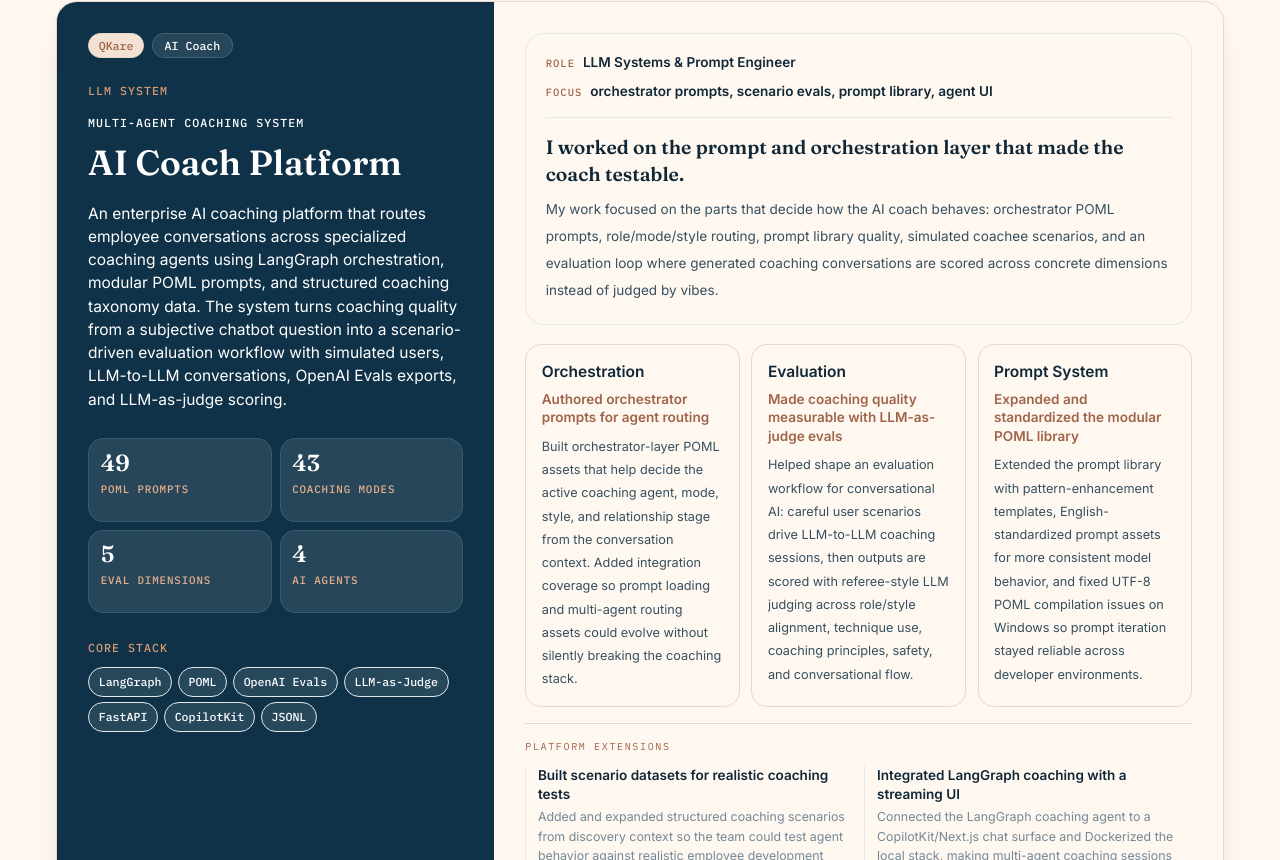
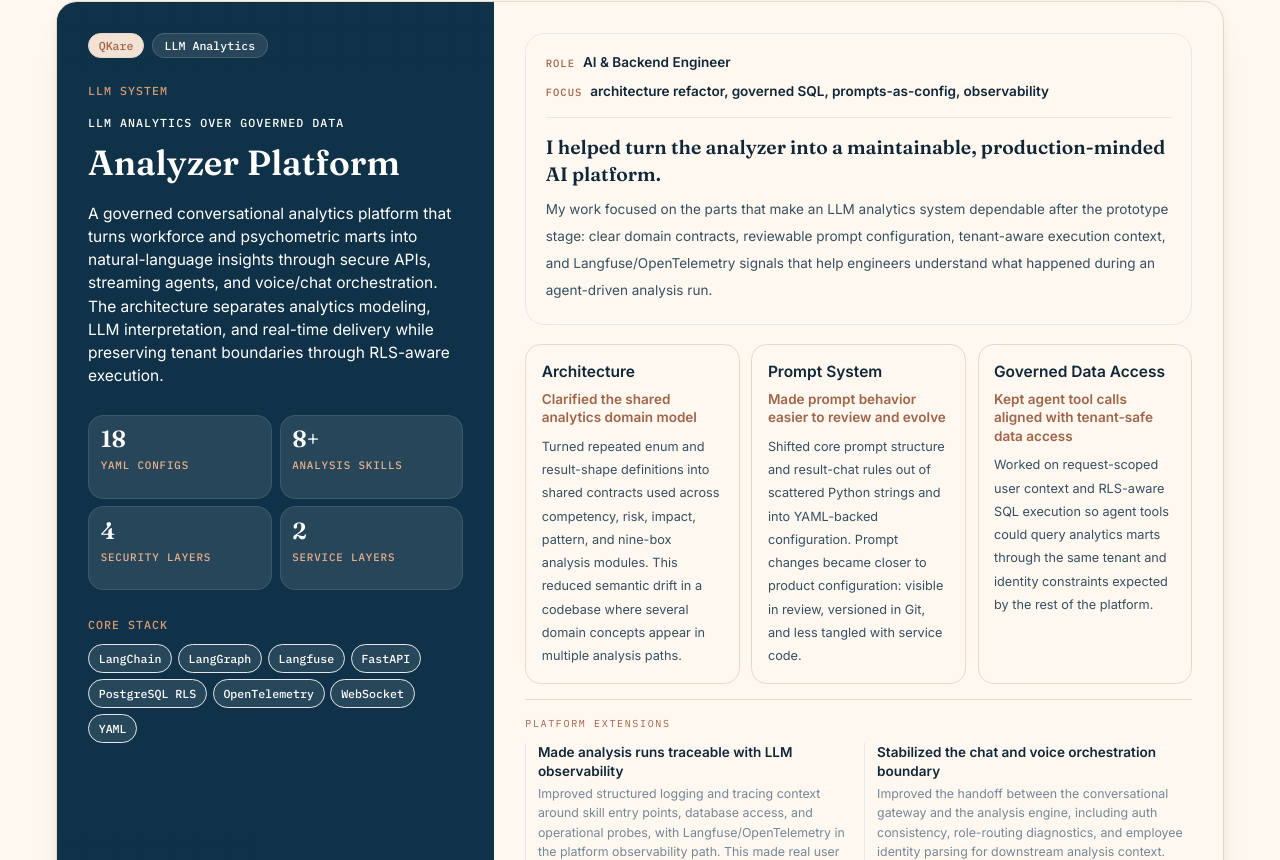
Before and after one commit to melisklc0/melis-kilic-portfolio, a React (Vite) app: page / in a window 1280 px wide. Shown: the part 4500-5360 px from the top of the page. Built offline with nearby package versions, Linux system fonts and the light colour scheme.

Commit message:
feat: enhance Analyzer Platform project details and improve clarity in descriptions

```diff
--- a/src/data/projects.ts
+++ b/src/data/projects.ts
@@ -164,8 +164,9 @@ export const projects: Project[] = [
   },
   {
     id: 'conversational-behavioral-analytics',
+    featured: true,
     status: 'company',
-    techStack: ['LangChain', 'LangGraph', 'FastAPI', 'WebSocket', 'PostgreSQL RLS', 'OpenAI', 'YAML'],
+    techStack: ['LangChain', 'LangGraph', 'Langfuse', 'FastAPI', 'PostgreSQL RLS', 'OpenTelemetry', 'WebSocket', 'YAML'],
     links: {
       private_note: 'Built at QKare; source code is private.',
     },
@@ -174,110 +175,110 @@ export const projects: Project[] = [
       subtitle: 'LLM analytics over governed data',
       badge: 'LLM Analytics',
       supportingSummary:
-        'A governed LLM analytics backend over workforce and psychometric data that lets HR and managers ask natural-language questions without bypassing tenant boundaries. Instead of navigating complex dashboards or waiting for data teams to write SQL reports, leaders can query their own data directly and instantly receive reliable, data-backed insights.',
+        'A governed conversational analytics platform that lets HR and managers ask natural-language questions over workforce and psychometric data through secure APIs, streaming agents, and voice/chat orchestration. The system connects LangChain analysis skills, a LangGraph gateway, dbt-backed PostgreSQL marts, tenant-safe RLS, and Langfuse/OpenTelemetry observability so business users can get reliable insights without writing SQL.',
       supportingImpact:
-        'Cleaned up & stabilized the analyzer backend: Removed duplicated enums/dataclasses and consolidated shared domain concepts into cleaner single sources of truth.\n\nMoved prompt assembly toward maintainable YAML config and fixed critical edge cases around auth, user context, RLS-aware SQL, and observability.',
+        'Helped mature the analyzer into a platform-style AI service rather than a set of isolated analysis modules. The work clarified shared domain contracts, made prompt behavior easier to review through YAML configuration, and strengthened the path between LLM reasoning and tenant-safe analytics data.\n\nThe result was a more production-minded analyzer layer: consistent auth across REST and streaming flows, request-scoped user context for governed tool calls, Langfuse-aware operational visibility, and more resilient handling of incomplete analytics metadata.',
       summary:
-        'A governed LLM analytics service that lets HR and managers ask natural-language questions over workforce and psychometric data without bypassing tenant boundaries. Instead of navigating complex dashboards or waiting for data teams to write SQL reports, leaders can query their own data directly and instantly receive reliable, data-backed insights.',
-      roleLine: 'Role: AI Backend Contributor · Focus: auth, governed SQL, prompt configuration, observability',
-      focusTitle: 'My focus — secure context propagation, prompts-as-config & observability',
+        'A governed conversational analytics platform that turns workforce and psychometric marts into natural-language insights through secure APIs, streaming agents, and voice/chat orchestration. The architecture separates analytics modeling, LLM interpretation, and real-time delivery while preserving tenant boundaries through RLS-aware execution.',
+      roleLine: 'Role: AI & Backend Engineer · Focus: architecture refactor, governed SQL, prompts-as-config, observability',
+      focusTitle: 'I helped turn the analyzer into a maintainable, production-minded AI platform.',
       focusSummary:
-        'My work sat in the production-hardening layer of the AI analytics stack: auth consistency, user context propagation, RLS-aware SQL execution, prompt/config maintainability, and operational logging. The goal was a safer, easier-to-debug bridge between LLM reasoning and governed analytics data.',
+        'My work focused on the parts that make an LLM analytics system dependable after the prototype stage: clear domain contracts, reviewable prompt configuration, tenant-aware execution context, and Langfuse/OpenTelemetry signals that help engineers understand what happened during an agent-driven analysis run.',
       metrics: [
-        { value: 'HTTP + WS', label: 'auth paths' },
-        { value: 'RLS', label: 'SQL access' },
-        { value: 'YAML', label: 'prompt config' },
-        { value: 'Logs', label: 'observability' },
+        { value: '18', label: 'YAML configs' },
+        { value: '8+', label: 'analysis skills' },
+        { value: '4', label: 'security layers' },
+        { value: '2', label: 'service layers' },
       ],
       contributions: [
         {
-          module: 'auth',
-          title: 'JWT and WebSocket hardening',
+          module: 'Architecture',
+          title: 'Clarified the shared analytics domain model',
           description:
-            'Aligned REST and WebSocket token handling so streaming analysis requests follow the same trust model as HTTP endpoints, with improved Swagger support for secured local testing.',
+            'Turned repeated enum and result-shape definitions into shared contracts used across competency, risk, impact, pattern, and nine-box analysis modules. This reduced semantic drift in a codebase where several domain concepts appear in multiple analysis paths.',
         },
         {
-          module: 'agent context',
-          title: 'User context for governed tool calls',
+          module: 'Prompt System',
+          title: 'Made prompt behavior easier to review and evolve',
           description:
-            'Added request-scoped user context for agent tool execution and improved SQL paths to align identity and tenant constraints with PostgreSQL row-level security expectations.',
+            'Shifted core prompt structure and result-chat rules out of scattered Python strings and into YAML-backed configuration. Prompt changes became closer to product configuration: visible in review, versioned in Git, and less tangled with service code.',
         },
         {
-          module: 'prompts',
-          title: 'YAML-driven prompt and config refactor',
+          module: 'Governed Data Access',
+          title: 'Kept agent tool calls aligned with tenant-safe data access',
           description:
-            'Moved hardcoded prompt assembly toward YAML-backed configuration, centralized loading/caching, and plain-text operational output so prompt changes are easier to review and version.',
+            'Worked on request-scoped user context and RLS-aware SQL execution so agent tools could query analytics marts through the same tenant and identity constraints expected by the rest of the platform.',
         },
         {
-          module: 'operations',
-          title: 'Structured logging and connector reliability',
+          module: 'Operations',
+          title: 'Made analysis runs traceable with LLM observability',
           description:
-            'Integrated shared structured logging around AI skill entry points and cleaned database connector behavior so health checks and system probes do not create misleading tenant-scoped noise.',
+            'Improved structured logging and tracing context around skill entry points, database access, and operational probes, with Langfuse/OpenTelemetry in the platform observability path. This made real user analysis activity easier to separate from health checks and startup noise.',
         },
         {
-          module: 'gateway',
-          title: 'Conversation API debugging',
+          module: 'Gateway Reliability',
+          title: 'Stabilized the chat and voice orchestration boundary',
           description:
-            'Improved logging and context parsing around the chat/voice gateway boundary, including role routing diagnostics and safer employee identity extraction for downstream analysis context.',
+            'Improved the handoff between the conversational gateway and the analysis engine, including auth consistency, role-routing diagnostics, and employee identity parsing for downstream analysis context.',
         },
       ],
       impact:
-        'Cleaned up & stabilized the analyzer backend: Removed duplicated enums/dataclasses and consolidated shared domain concepts into cleaner single sources of truth.\n\nMoved prompt assembly toward maintainable YAML config and fixed critical edge cases around auth, user context, RLS-aware SQL, and observability.',
+        'The Analyzer Platform became easier to trust, change, and operate: domain logic was less duplicated, prompt behavior was more reviewable, governed SQL paths were clearer, and Langfuse/OpenTelemetry observability gave engineers better visibility into how real analysis requests moved through the system.',
     },
     tr: {
       title: 'Analyzer Platform',
       subtitle: 'Governed data üzerinde LLM analytics',
       badge: 'LLM Analytics',
       supportingSummary:
-        'HR ve manager kullanıcılarının workforce ve psychometric analytics verisine tenant boundary’leri aşmadan doğal dille soru sorabildiği governed LLM analytics servisi. Karmaşık dashboard\'lar içinde kaybolmak veya veri ekiplerinden SQL raporları beklemek yerine, yöneticilerin kendi verilerine doğrudan sorular sorarak saniyeler içinde güvenilir analizler elde etmesini sağlar.',
+        'HR ve manager kullanıcılarının workforce ve psychometric analytics verisine secure API’ler, streaming agent’lar ve voice/chat orchestration üzerinden doğal dille soru sorabildiği governed conversational analytics platformu. LangChain analysis skill’leri, LangGraph gateway, dbt-backed PostgreSQL mart’lar, tenant-safe RLS ve Langfuse/OpenTelemetry observability birlikte çalışarak SQL yazmadan güvenilir insight alınmasını sağlar.',
       supportingImpact:
-        'Ciddi bir cleanup ve stabilization eforu ile duplicate enum, dataclass ve YAML loader’ları temizledim; shared domain kavramlarını daha net single source of truth yapılarına topladım.\n\nPrompt akışını maintainable YAML config tarafına taşıdım; auth, user context, RLS-aware SQL, logging ve eksik metadata edge case’lerini çözerek sistemi production’a hazırladım.',
+        'Analyzer’ın izole analysis modülleri gibi çalışmasından çıkıp platform-style bir AI servisine dönüşmesine katkı verdim. Çalışma; shared domain contract’ları netleştirdi, prompt davranışını YAML config üzerinden daha reviewable hale getirdi ve LLM reasoning ile tenant-safe analytics data arasındaki yolu güçlendirdi.\n\nSonuç daha production-minded bir analyzer katmanı oldu: REST ve streaming flow’larda tutarlı auth, governed tool call’lar için request-scoped user context, Langfuse-aware operational visibility ve eksik analytics metadata karşısında daha dayanıklı çalışma.',
       summary:
-        'HR ve manager kullanıcılarının workforce ve psychometric analytics verisine tenant boundary’leri aşmadan doğal dille soru sorabildiği governed LLM analytics servisi. Karmaşık dashboard\'lar içinde kaybolmak veya veri ekiplerinden SQL raporları beklemek yerine, yöneticilerin kendi verilerine doğrudan sorular sorarak saniyeler içinde güvenilir analizler elde etmesini sağlar.',
-      roleLine: 'Role: AI Backend Contributor · Focus: auth, governed SQL, prompt configuration, observability',
-      focusTitle: 'Odağım — secure context propagation, prompts-as-config ve observability',
+        'Workforce ve psychometric mart’ları secure API’ler, streaming agent’lar ve voice/chat orchestration ile natural-language insight’a çeviren governed conversational analytics platformu. Mimari; analytics modeling, LLM interpretation ve real-time delivery katmanlarını ayırırken tenant boundary’leri RLS-aware execution ile korur.',
+      roleLine: 'Role: AI & Backend Engineer · Focus: architecture refactor, governed SQL, prompts-as-config, observability',
+      focusTitle: 'Analyzer’ı maintainable ve production-minded bir AI platformuna taşımaya katkı verdim.',
       focusSummary:
-        'AI analytics stack’in production-hardening katmanında çalıştım: auth tutarlılığı, user context propagation, RLS-aware SQL execution, prompt/config maintainability ve operational logging. Ana hedef, LLM reasoning ile governed analytics data arasında daha güvenli ve debug edilebilir bir köprü kurmaktı.',
+        'Odağım prototip sonrası bir LLM analytics sistemini güvenilir yapan katmandı: net domain contract’ları, review edilebilir prompt configuration, tenant-aware execution context ve agent-driven analysis run sırasında ne olduğunu anlamayı kolaylaştıran Langfuse/OpenTelemetry signal’ları.',
       metrics: [
-        { value: 'HTTP + WS', label: 'auth paths' },
-        { value: 'RLS', label: 'SQL access' },
-        { value: 'YAML', label: 'prompt config' },
-        { value: 'Logs', label: 'observability' },
+        { value: '18', label: 'YAML configs' },
+        { value: '8+', label: 'analysis skills' },
+        { value: '4', label: 'security layers' },
+        { value: '2', label: 'service layers' },
       ],
       contributions: [
         {
-          module: 'auth',
-          title: 'JWT ve WebSocket hardening',
+          module: 'Architecture',
+          title: 'Shared analytics domain modelini netleştirme',
           description:
-            'REST ve WebSocket token handling akışlarını hizaladım; streaming analysis isteklerinin HTTP endpoint’lerle aynı trust model üzerinden çalışmasını sağladım. Secured local testing için Swagger tarafını da daha kullanılabilir hale getirdim.',
+            'Competency, risk, impact, pattern ve nine-box analysis modüllerinde tekrar eden enum ve result-shape tanımlarını ortak contract’lara taşıdım. Aynı domain kavramının farklı yerlerde farklı anlamlara kayması riskini azalttım.',
         },
         {
-          module: 'agent context',
-          title: 'Governed tool calls için user context',
+          module: 'Prompt System',
+          title: 'Prompt davranışını daha reviewable hale getirme',
           description:
-            'Agent tool execution sırasında request-scoped user context taşıyan yapıyı ekledim ve SQL execution path’lerini tenant/identity kısıtlarıyla PostgreSQL RLS beklentilerine daha uyumlu hale getirdim.',
+            'Core prompt structure ve result-chat rule’larını dağınık Python string’lerinden çıkarıp YAML-backed configuration’a taşıdım. Prompt değişiklikleri servis koduna gömülü olmaktan çıkıp Git üzerinde görülebilen, review edilebilen product configuration’a yaklaştı.',
         },
         {
-          module: 'prompts',
-          title: 'YAML-driven prompt ve config refactor',
+          module: 'Governed Data Access',
+          title: 'Agent tool call’larını tenant-safe data access ile hizalama',
           description:
-            'Hardcoded prompt assembly yerine YAML-backed configuration yaklaşımını güçlendirdim; loader/cache yapısını sadeleştirdim ve prompt/log output’larını operational olarak daha okunabilir hale getirdim.',
+            'Agent tool’larının analytics mart’ları sorgularken platformun tenant ve identity kısıtlarıyla uyumlu kalması için request-scoped user context ve RLS-aware SQL execution tarafında çalıştım.',
         },
         {
-          module: 'operations',
-          title: 'Structured logging ve connector reliability',
+          module: 'Operations',
+          title: 'Analysis run’ları LLM observability ile trace edilebilir kılma',
           description:
-            'AI skill entry point’leri etrafında shared structured logging entegrasyonu yaptım; health check ve system probe davranışlarının gereksiz tenant log noise üretmemesi için database connector tarafını temizledim.',
+            'Skill entry point, database access ve operational probe çevresindeki structured logging ve tracing context akışını iyileştirdim; platform observability path’inde Langfuse/OpenTelemetry sinyalini güçlendirdim. Böylece gerçek user analysis activity’si health check ve startup noise’dan daha net ayrılabilir hale geldi.',
         },
         {
-          module: 'gateway',
-          title: 'Conversation API debugging',
+          module: 'Gateway Reliability',
+          title: 'Chat ve voice orchestration boundary’sini stabilize etme',
           description:
-            'Chat/voice gateway sınırında role routing loglarını ve context parsing davranışını iyileştirdim; nested payload’lardan employee identity çıkarımı gibi production debug sürecini etkileyen edge case’lere dokundum.',
+            'Conversational gateway ile analysis engine arasındaki handoff’u güçlendirdim; auth tutarlılığı, role-routing diagnostics ve downstream analysis context için employee identity parsing edge case’lerine dokundum.',
         },
       ],
       impact:
-        'Ciddi bir cleanup ve stabilization eforu ile duplicate enum, dataclass ve YAML loader’ları temizledim; shared domain kavramlarını daha net single source of truth yapılarına topladım.\n\nPrompt akışını maintainable YAML config tarafına taşıdım; auth, user context, RLS-aware SQL, logging ve eksik metadata edge case’lerini çözerek sistemi production’a hazırladım.',
+        'Analyzer Platform daha güvenilir, değiştirilebilir ve operate edilebilir hale geldi: domain logic daha az tekrar ediyor, prompt davranışı daha görünür ilerliyor, governed SQL path’leri netleşiyor ve Langfuse/OpenTelemetry observability sayesinde mühendisler gerçek analysis request’lerinin sistem içinde nasıl aktığını daha iyi izleyebiliyor.',
     },
   },
   {
```
